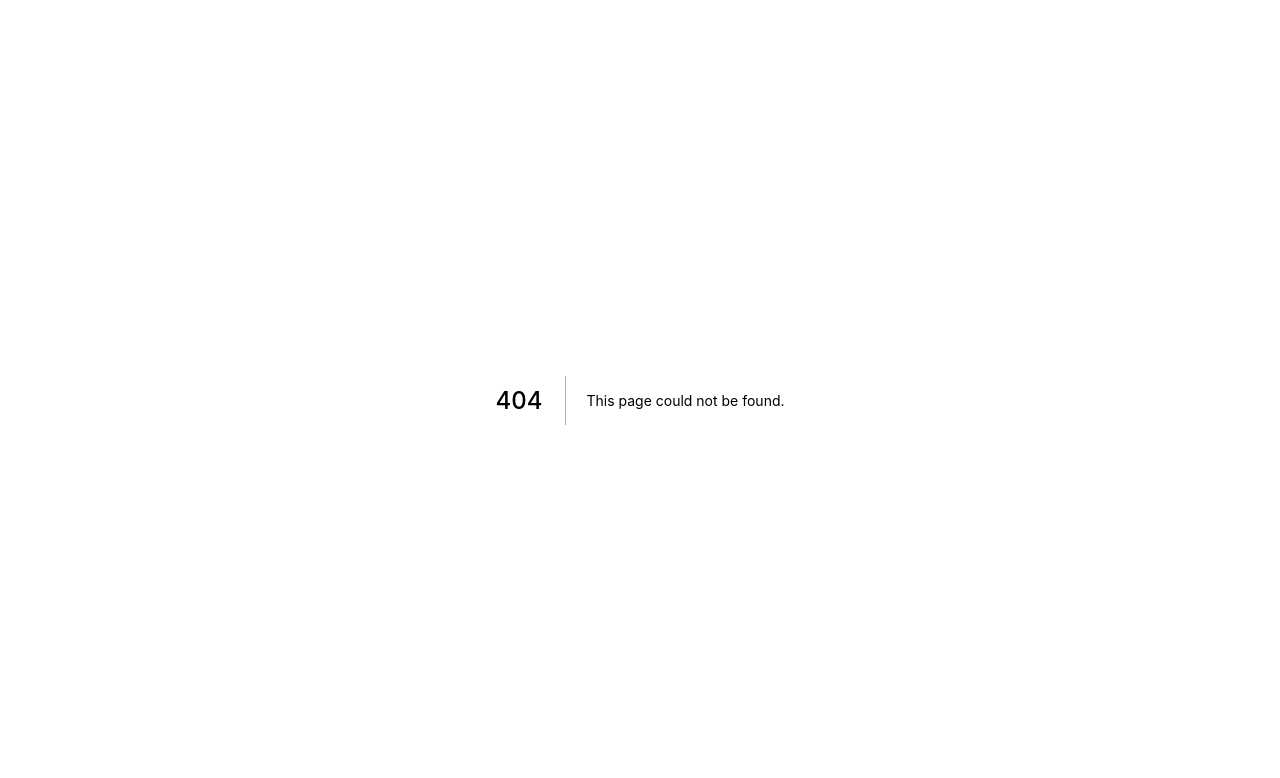
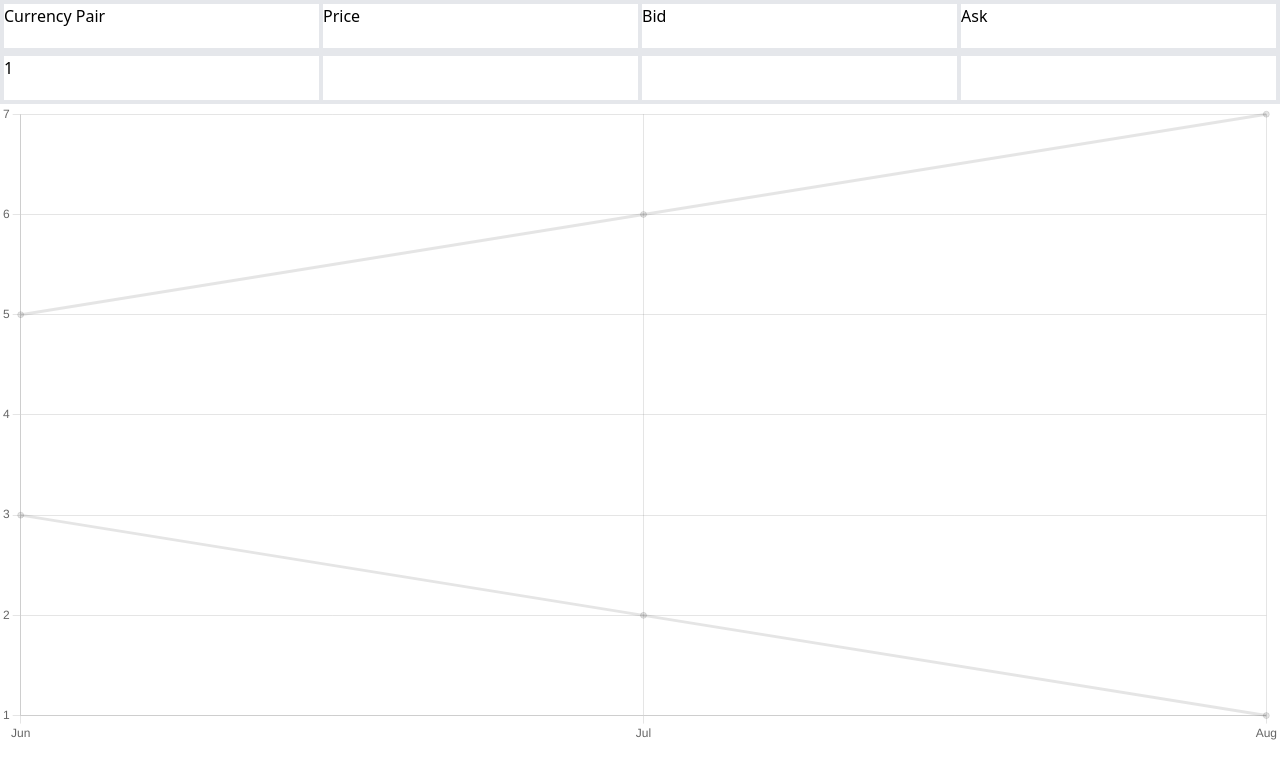
Before and after one commit to niaz151/blueprint, a Next.js app: page /pairs/1 in a window 1280 px wide. Before the commit this address had no page. Shown: the top 778 px of the page. Built offline with nearby package versions, Linux system fonts and the light colour scheme; no server answers.

Commit message:
dashboard

```diff
--- a/package.json
+++ b/package.json
@@ -10,6 +10,7 @@
   "dependencies": {
     "next": "12.0.8",
     "react": "17.0.2",
+    "react-chartjs-2": "^4.0.1",
     "react-dom": "17.0.2"
   },
   "devDependencies": {
--- /dev/null
+++ b/src/components/LineGraph.js
@@ -0,0 +1,32 @@
+import {
+    Chart as ChartJS,
+    CategoryScale,
+    LinearScale,
+    PointElement,
+    LineElement,
+  } from 'chart.js';
+  import { Line } from 'react-chartjs-2';
+
+  ChartJS.register(
+    CategoryScale,
+    LinearScale,
+    PointElement,
+    LineElement,
+  );
+
+  export default function Chart(props) {
+     return <Line data={props.data} />
+  };
+
+  export function formatChartData(labels, prices) {
+    return {
+      labels,
+      datasets: [
+        {
+          data: prices,
+          borderColor: 'rgb(255, 99, 132)',
+          backgroundColor: 'rgba(255, 99, 132, 0.5)',
+        }
+      ]
+    }
+  }
--- a/src/components/List.js
+++ b/src/components/List.js
@@ -1,26 +1,44 @@
+import Link from 'next/link';
+
 const List = (props) => {
 
     const { field, value, data } = props;
+
+    const DataRow = (pai) => {
+        return(
+            <a href={`pairs/${pair.id}`} target="_blank">
+            <li key={pair.id} className="flex flex-row">
+                <div className="flex w-2/6 border-2 justify-center"> {pair.id} </div>
+                <div className="flex w-2/6 border-2 justify-center"> {pair.base_currency} </div>
+                <div className="flex w-2/6 border-2 justify-center"> {pair.quote_currency} </div>
+            </li>
+            </a>
+        )
+    }
 
     const generateListItems = () => {
         return data.map(pair => {
             if (field === undefined || value === undefined) {
                 return (
-                    <li key={pair.id} className="flex flex-row">
-                        <div className="flex w-2/6 border-2 justify-center"> {pair.id} </div>
-                        <div className="flex w-2/6 border-2 justify-center"> {pair.base_currency} </div>
-                        <div className="flex w-2/6 border-2 justify-center"> {pair.quote_currency} </div>
-                    </li>
+                   <a href={`pairs/${pair.id}`} target="_blank">
+                        <li key={pair.id} className="flex flex-row">
+                            <div className="flex w-2/6 border-2 justify-center"> {pair.id} </div>
+                            <div className="flex w-2/6 border-2 justify-center"> {pair.base_currency} </div>
+                            <div className="flex w-2/6 border-2 justify-center"> {pair.quote_currency} </div>
+                        </li>
+                    </a>
                 )
             }
             else {
                 if (pair[field].includes(value.toUpperCase())) {
                     return (
+                        <a href={`pairs/${pair.id}`} target="_blank">
                         <li key={pair.id} className="flex flex-row">
                             <div className="flex w-2/6 border-2 justify-center"> {pair.id} </div>
                             <div className="flex w-2/6 border-2 justify-center"> {pair.base_currency} </div>
                             <div className="flex w-2/6 border-2 justify-center"> {pair.quote_currency} </div>
                         </li>
+                        </a>
                     )
                 }
             }
--- a/src/pages/index.js
+++ b/src/pages/index.js
@@ -47,3 +47,5 @@ const Homepage = () => {
 }
 
 export default Homepage;
+
+// onClick of item, open new page with specific item details
--- /dev/null
+++ b/src/pages/pairs/[product_id].js
@@ -0,0 +1,87 @@
+import { useRouter } from 'next/router';
+import { useState, useEffect } from 'react';
+import LineGraph from '../../components/LineGraph';
+
+const Dashboard = () => {
+
+  const router = useRouter()
+  const [pairData, setPairData] = useState([]);
+  const [liveData, setLiveData] = useState([]);
+
+  useEffect(() => {
+    const product_id = router.query.product_id;
+    console.log(product_id)
+    if(product_id !== undefined){
+      const API_ENDPOINT = `https://api.exchange.coinbase.com/products/${product_id}/ticker`;
+      fetch(API_ENDPOINT)
+        .then(response => response.json())
+        .then(data => {
+          console.log(data)
+          setPairData(data);
+        })
+        .catch(error => {
+          console.log("Error Fetching API Data", error);
+        })
+    }
+  }, [])
+
+  const data={
+    labels: ['Jun', 'Jul', 'Aug'],
+    datasets: [
+      {
+        id: 1,
+        label: '',
+        data: [5, 6, 7],
+      },
+      {
+        id: 2,
+        label: '',
+        data: [3, 2, 1],
+      },
+    ],
+  }
+
+
+  return (
+    <div className="h-screen w-screen">
+      <div className="border-2 flex flex-row">
+        <div className="border-2 flex-1 h-12"> Currency Pair </div>
+        <div className="border-2 flex-1 h-12"> Price </div>
+        <div className="border-2 flex-1 h-12"> Bid </div>
+        <div className="border-2 flex-1 h-12"> Ask </div>
+      </div>
+      <div className="border-2 flex flex-row">
+        <div className="border-2 flex-1 h-12"> {router.query.product_id} </div>
+        <div className="border-2 flex-1 h-12"> {pairData.price} </div>
+        <div className="border-2 flex-1 h-12"> {pairData.bid} </div>
+        <div className="border-2 flex-1 h-12"> {pairData.ask} </div>
+      </div>
+      {pairData === [] ? null : <LineGraph data={data}  />}
+    </div>
+
+  )
+
+
+
+  /*
+
+  - currency pair
+  - currency pair image
+  - price
+  - bid
+  - ask
+
+
+  y-axis price
+  x-axis minute
+
+
+
+  */
+
+
+
+
+}
+
+export default Dashboard;
```
Also changed, not shown: 2 other files (tests, documents, lock files or other folders).
